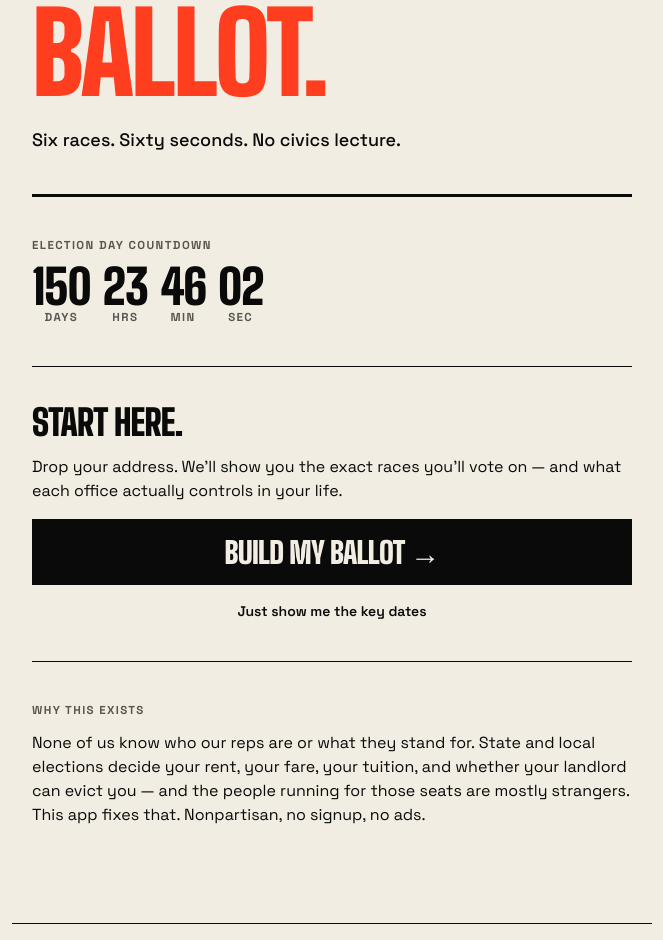
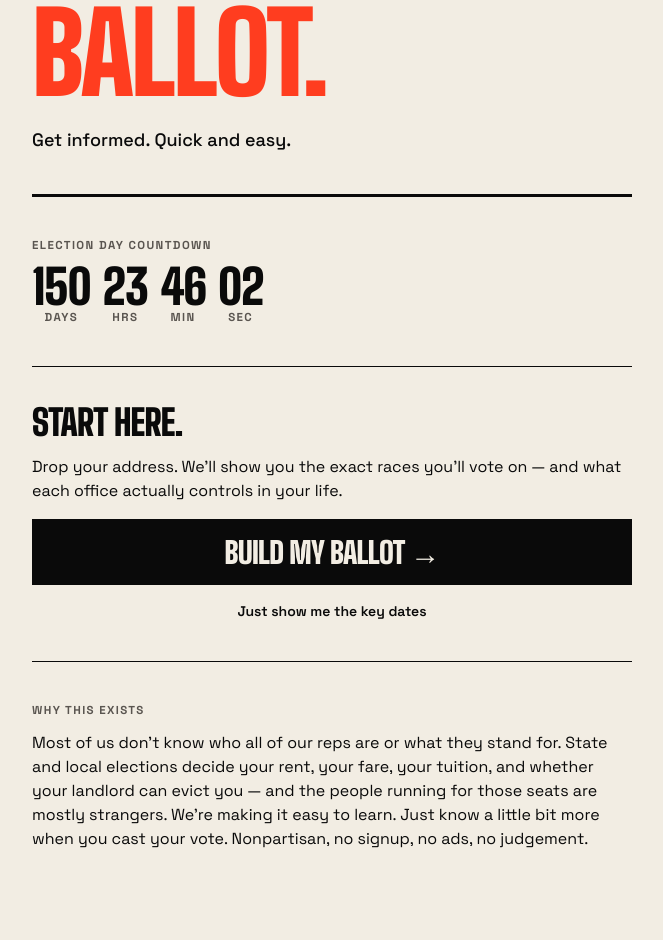
Before and after one commit to iwtaylor777/ballot-nyc, a Next.js app: page / in a window 1280 px wide. Shown: the part 292-1232 px from the top of the page, without its empty margins (308-971 px from the left). Built offline with nearby package versions, Linux system fonts and the light colour scheme.

Commit message:
Update page.tsx

```diff
--- a/app/page.tsx
+++ b/app/page.tsx
@@ -18,7 +18,7 @@ export default function Home() {
           <span className="text-ember">BALLOT.</span>
         </h1>
         <p className="mt-6 text-lg font-medium text-ink/90">
-          Six races. Sixty seconds. No civics lecture.
+          Get informed. Quick and easy.
         </p>
       </section>
 
@@ -58,11 +58,13 @@ export default function Home() {
       <section>
         <p className="stamp text-muted">WHY THIS EXISTS</p>
         <p className="mt-3 text-base text-ink/90">
-          None of us know who our reps are or what they stand for. State and
-          local elections decide your rent, your fare, your tuition, and
+          Most of us don't know who all of our reps are or what they stand for.
+          State and local elections decide your rent, your fare, your tuition, and
           whether your landlord can evict you — and the people running for
-          those seats are mostly strangers. This app fixes that. Nonpartisan,
-          no signup, no ads.
+          those seats are mostly strangers. We're making it easy to learn.
+          Just know a little bit more when you cast your vote.
+
+          Nonpartisan, no signup, no ads, no judgement.
         </p>
       </section>
     </Frame>
```
